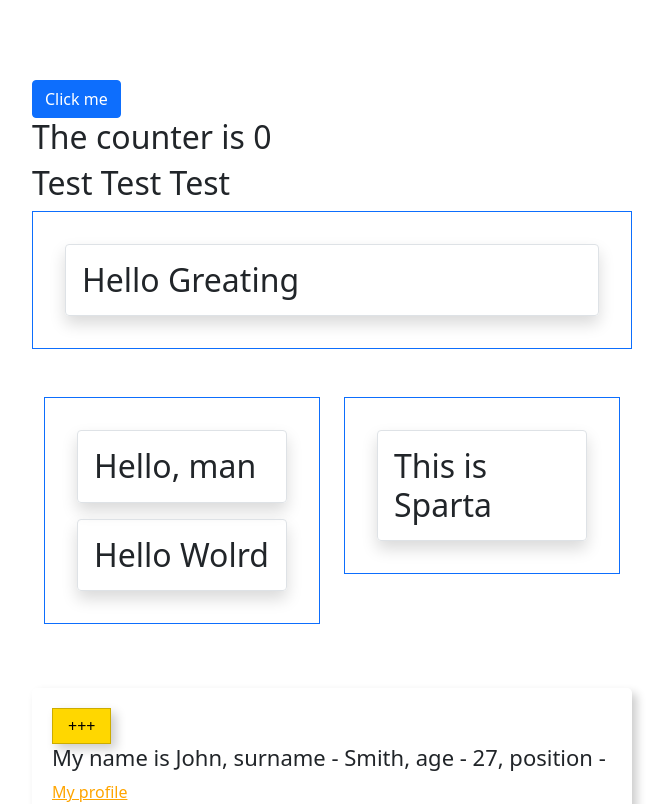
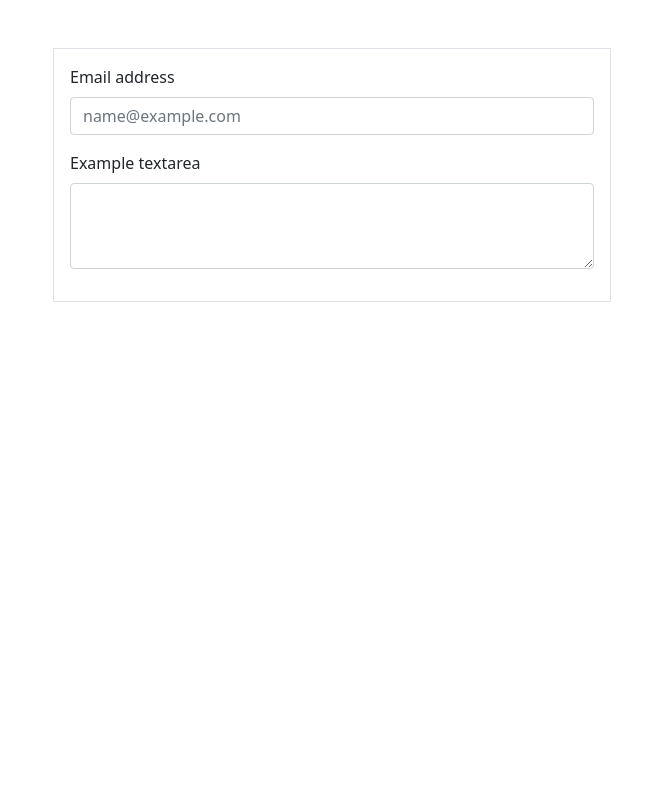
Before and after one commit to MrEnline/test-project-react, a React (Create React App) app: page / in a window 1280 px wide. Shown: the top 804 px of the page, without its empty margins (308-979 px from the left). Built offline with nearby package versions, Linux system fonts and the light colour scheme.

Commit message:
Использование рефов для элементов dom-дерева

```diff
--- a/src/App.js
+++ b/src/App.js
@@ -1,191 +1,51 @@
-import React,{ Component } from 'react';
-import styled from 'styled-components';
-import BootstrapTest from './BootstrapTest';
-
+import React, {Component} from 'react';
+import {Container} from 'react-bootstrap';
 import './App.css';
 
-const EmpItem = styled.div`
-    padding: 20px;
-    margin-bottom: 15px;
-    border-radius: 5px;
-    box-shadow: 5px 5px 10px rgba(0,0,0, .2);
-    a {
-        display: block;
-        margin: 10px 0 10px 0;
-        color: ${props => props.active ? 'orange' : 'black'};
-    }
-    input {
-        display: block;
-        margin-top: 10px;
-    }
-`;
+class Form extends Component {
 
-const Header = styled.h2`
-    font-size: 22px;
-`;
+    myRef = React.createRef();
+    mySecondRef = React.createRef();    //можно создавать сколько угодно рефов для использования
 
-export const Button = styled.button`
-    display: block;
-    padding: 5px 15px;
-    background-color: gold;
-    border: 1px solid rgba(0,0,0, .2);
-    box-shadow: 5px 5px 10px rgba(0,0,0, .2);
-`;
+    //ref получает ссылку на dom-элемент в структуре
+    //ref можно вешать и на компоненты(например на Container) для того, чтобы была возможность вызывать методы
+    //у этих компонентов. Свойство current будет иметь ссылку на компонент.
+    //ref лучше использовать в хуке componentDidMount, т.к. он вызывается после render(отрисовки dom-дерева)
+    // componentDidMount(){
+    //     this.myRef.current.focus();
+    // }
 
-class WhoAmI extends Component {
-    constructor(props) {
-        super(props);
-        this.state = {
-            years: 27,
-            position: ''
-        }
+    focusFirstTI = () => {
+        if (this.myRef)
+            this.myRef.focus();
     }
 
-    nextYear = () => {
-        this.setState(state => ({
-            years: state.years + 1
-        }))
-    }
-
-    commitInputChanges = (e, color) => {
-        console.log(color);
-        this.setState({
-            position: e.target.value
-        })
+    setInputRef = elem => {
+        this.myRef = elem;
     }
 
     render() {
-        const {name, surname, link} = this.props;
-        const {position, years} = this.state;
-
         return (
-            <EmpItem active>
-                <Button onClick={this.nextYear}>+++</Button>
-                <Header>My name is {name}, surname - {surname},
-                    age - {years},
-                    position - {position}</Header>
-                <a href={link}>My profile</a>
-                <form>
-                    <span>Введите должность</span>
-                    <input type="text" onChange={(e) => this.commitInputChanges(e, 'some color')} />
+            <Container>
+                <form className="w-50 border mt-5 p-3 m-auto">
+                    <div className="mb-3">
+                        <label htmlFor="exampleFormControlInput1" className="form-label">Email address</label>
+                        <input ref={this.setInputRef} type="email" className="form-control" id="exampleFormControlInput1" placeholder="name@example.com"/>
+                    </div>
+                    <div className="mb-3">
+                        <label htmlFor="exampleFormControlTextarea1" className="form-label">Example textarea</label>
+                        <textarea onClick={this.focusFirstTI} className="form-control" id="exampleFormControlTextarea1" rows="3"></textarea>
+                    </div>
                 </form>
-            </EmpItem>
+            </Container>
         )
     }
 }
 
-const Wrapper = styled.div`
-    width: 600px;
-    margin: 80px auto 0 auto;
-`;
-
-//Колбэк-функция в методе map применяется для всех элементов, которые идут в props.children
-//т.к. принцип иммутабельности изменять нельзя, поэтому используем метод cloneElement, которые клонирует старые элементы
-//и в новых добавляются новые свойства
-const DynamicGreating = (props) => {
+function App() {
     return (
-      <div className={'mb-3 p-3 border border-' + props.color}>
-          {/* {props.children} */}
-          {
-              React.Children.map(props.children, child => {
-                  return React.cloneElement(child, {className: 'shadow p-3 m-3 border rounded'})
-              })
-          }
-      </div>
-    )
-}
-
-//в данном примере используется композиция вместо наследования
-//композиция - возможность использовать внутри одного компонента другие компоненты
-//чаще всего используется композиция вместо наследования, потому что удобнее
-const HelloGreating = () => {
-    return(
-        <div style={{'width': '600px', 'margin': '0 auto'}}>
-            <DynamicGreating color={'primary'}>
-                <h2>Hello Greating</h2>
-            </DynamicGreating>
-        </div>
-    )
-}
-
-const Test = (props) => {
-    return(
-        <div style={{'width': '600px', 'margin': '0 auto'}}>
-            {props.children}
-        </div>
-    )
-}
-
-const Message = (props) => {
-    return(
-        <h2>
-            The counter is {props.counter}
-        </h2>
-    )
-}
-
-class Counter extends Component {
-    state = {
-        counter: 0
-    }
-
-    changeCounter = () => {
-        this.setState(({counter}) => ({
-            counter: counter + 1
-        }))
-    }
-
-    render() {
-        return(
-            <>
-                <button
-                    className={'btn btn-primary'}
-                    onClick={this.changeCounter}>
-                        Click me
-                </button>
-                {/*рендер-пропс - передача в качестве пропса функции с параметром: см. 154 строчку вызова Counter*/}
-                {this.props.render(this.state.counter)}
-            </>
-        )
-    }
-}
-
-//целые структуры с тэгами можно передавать в качестве пропсов - пример left и right ниже
-function App() {
-  return (
-    <Wrapper>
-        {/* <DynamicGreating color={'primary'}>
-            <h2>Hello, man</h2>
-            <h2>Hello Wolrd</h2>
-        </DynamicGreating>         */}
-
-        {/* в качестве пропса передаем колбэк-функцию, которая возвращает компонент Message*/}
-        <Counter render={counter =>
-                            <Message counter={counter}/>
-                        }/>
-        <Test>
-            <h2>Test Test Test</h2>
-        </Test>
-
-        <HelloGreating/>
-
-        <BootstrapTest
-            left={
-                <DynamicGreating color={'primary'}>
-                    <h2>Hello, man</h2>
-                    <h2>Hello Wolrd</h2>
-                </DynamicGreating>
-            }
-            right={
-                <DynamicGreating color={'primary'}>
-                    <h2>This is Sparta</h2>
-                </DynamicGreating>
-            }
-        />
-        <WhoAmI name='John' surname="Smith" link="facebook.com"/>
-        <WhoAmI name='Alex' surname="Shepard" link="vk.com"/>
-    </Wrapper>
-  );
+        <Form/>
+    );
 }
 
 export default App;
--- a/src/index.js
+++ b/src/index.js
@@ -2,21 +2,13 @@
 import ReactDOM from 'react-dom';
 import './index.css';
 import App from './App';
-import {Button} from './App';
 import styled from 'styled-components';
 
 import 'bootstrap/dist/css/bootstrap.min.css';
 
-const BigButton = styled(Button)`
-    margin: 0 auto;
-    width: 245px;
-    text-align: center;
-`;
-
 ReactDOM.render(
   <StrictMode>
       <App/>
-      <BigButton as="a">Отправить отчет</BigButton>
   </StrictMode>,
   document.getElementById('root')
 );
```
